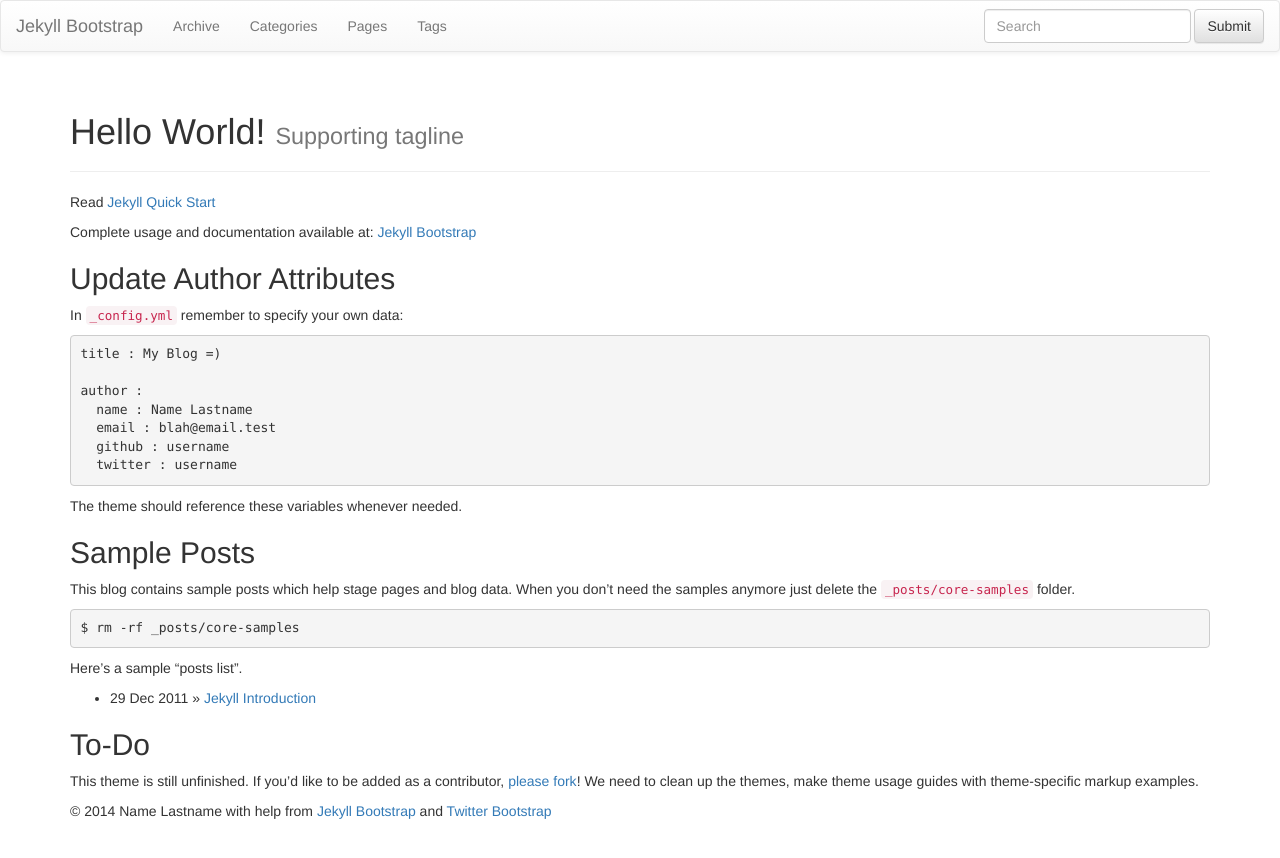
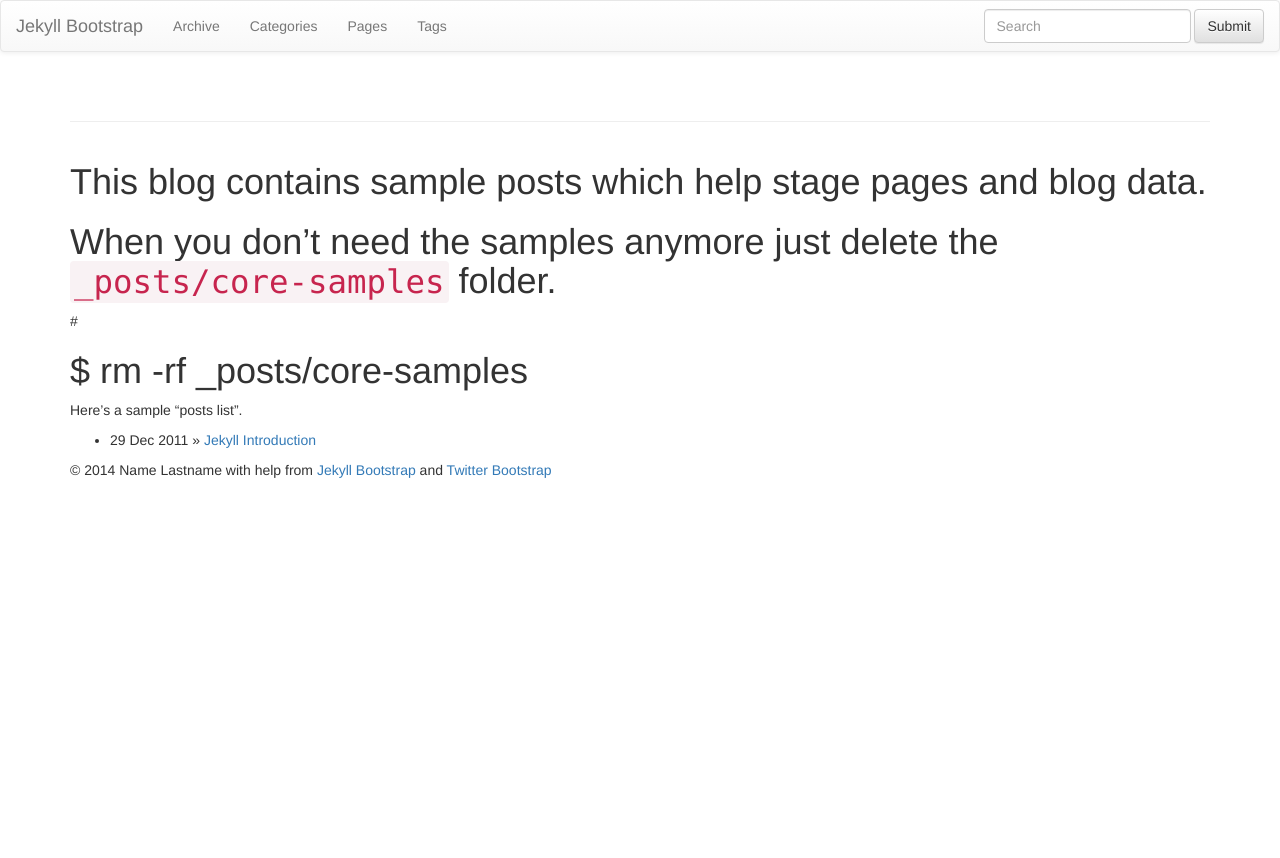
Before and after one commit to BSATroop460/bsatroop460.github.io, a Jekyll site: the page built from index.md, in a window 1280 px wide. Shown: the top 858 px of the page. Built offline with Jekyll 4.4.1, drawn with Linux system fonts in a browser that asks for light colours; nearby versions of some CDN libraries; library files that are not in the unit come from our copies.

Commit message:
Updated with feedburner, etc.

```diff
--- a/index.md
+++ b/index.md
@@ -1,34 +1,12 @@
 ---
 layout: page
-title: Hello World!
-tagline: Supporting tagline
 ---
 {% include JB/setup %}
 
-Read [Jekyll Quick Start](http://jekyllbootstrap.com/usage/jekyll-quick-start.html)
-
-Complete usage and documentation available at: [Jekyll Bootstrap](http://jekyllbootstrap.com)
-
-## Update Author Attributes
-
-In `_config.yml` remember to specify your own data:
-
-    title : My Blog =)
-
-    author :
-      name : Name Lastname
-      email : blah@email.test
-      github : username
-      twitter : username
-
-The theme should reference these variables whenever needed.
-
-## Sample Posts
-
-This blog contains sample posts which help stage pages and blog data.
-When you don't need the samples anymore just delete the `_posts/core-samples` folder.
-
-    $ rm -rf _posts/core-samples
+#This blog contains sample posts which help stage pages and blog data.
+#When you don't need the samples anymore just delete the `_posts/core-samples` folder.
+#
+#    $ rm -rf _posts/core-samples
 
 Here's a sample "posts list".
 
@@ -37,8 +15,3 @@
     <li><span>{{ post.date | date_to_string }}</span> &raquo; <a href="{{ BASE_PATH }}{{ post.url }}">{{ post.title }}</a></li>
   {% endfor %}
 </ul>
-
-## To-Do
-
-This theme is still unfinished. If you'd like to be added as a contributor, [please fork](http://github.com/plusjade/jekyll-bootstrap)!
-We need to clean up the themes, make theme usage guides with theme-specific markup examples.
```
